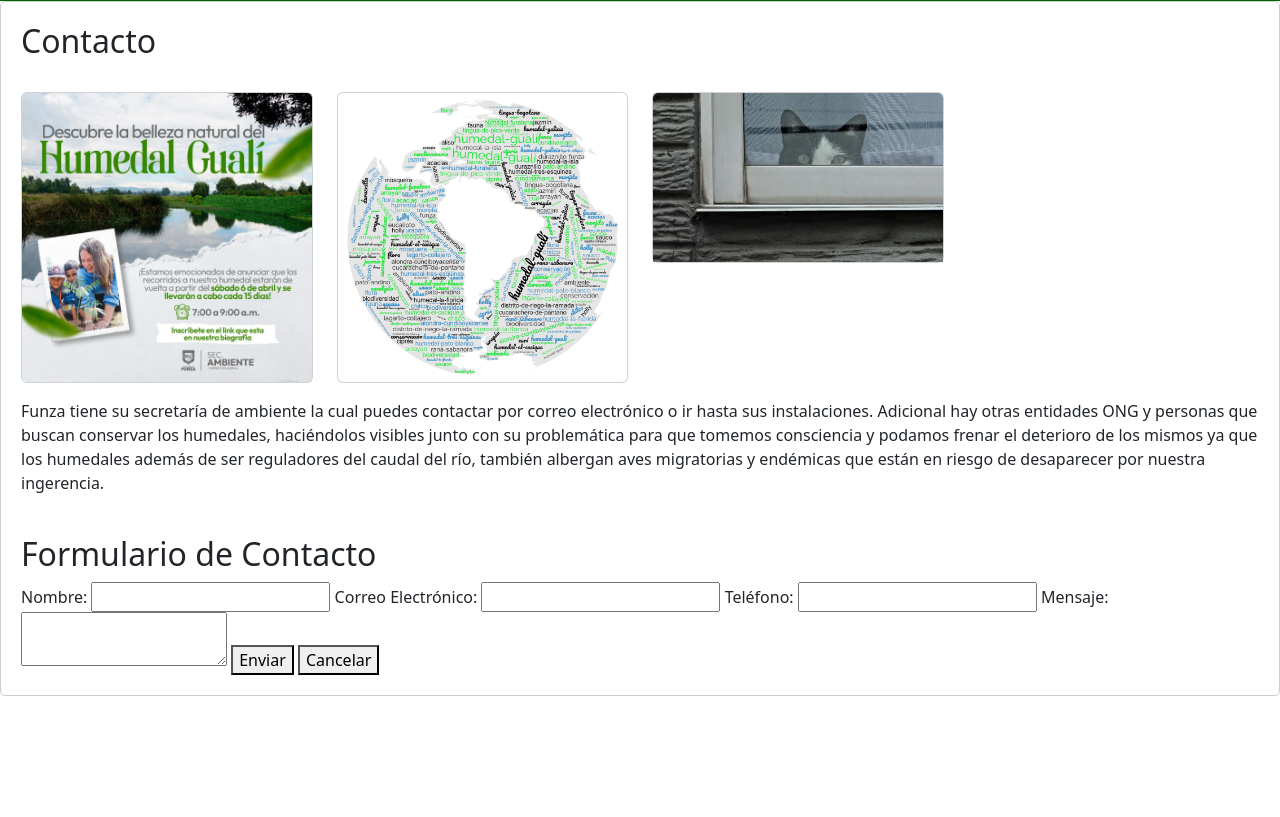
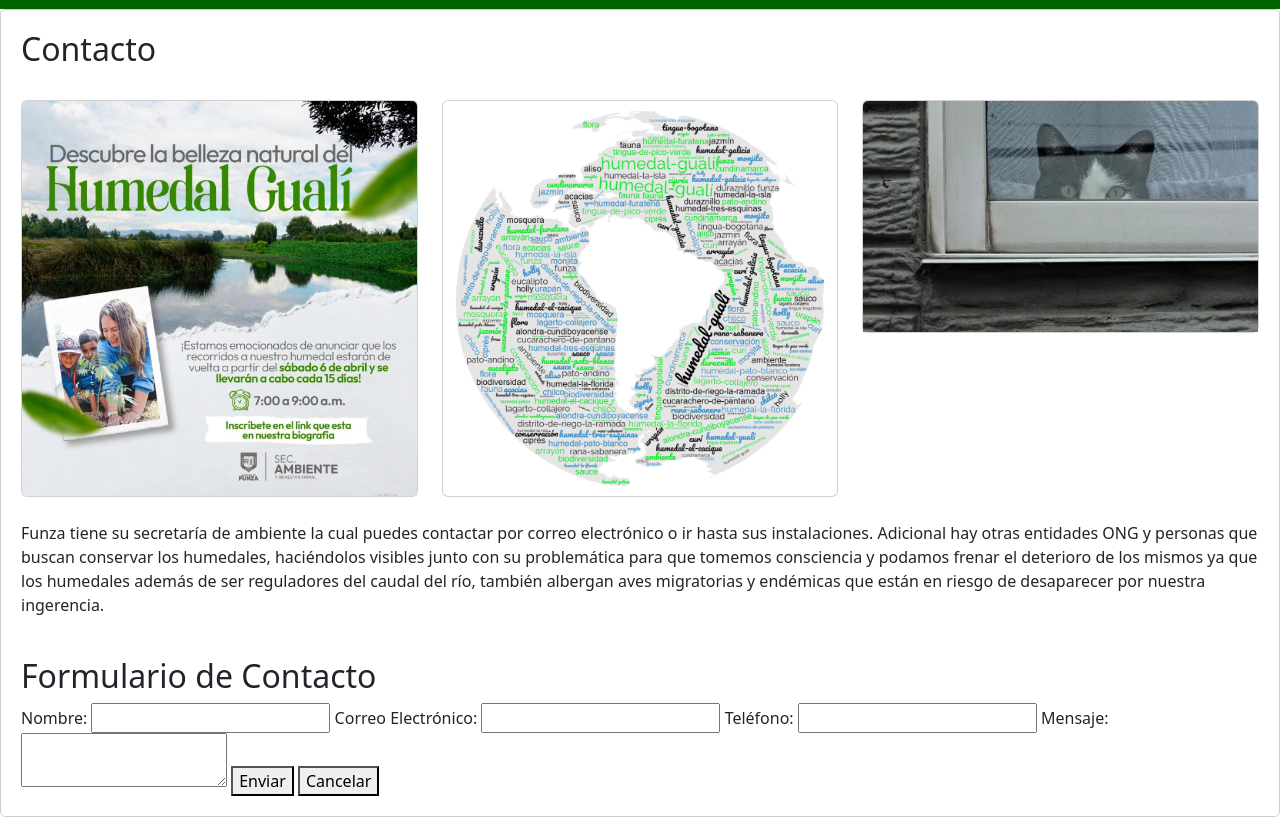
Before and after one commit to jorgemar73/WebPage-Biodiversidad-Funza, a Flask app: page / in a window 1280 px wide. Shown: the part 2741-3558 px from the top of the page. Before the commit the page ends 3437 px from the top, so only its background shows below. Run offline with Flask 3, Linux system fonts and the light colour scheme.

Commit message:
Ajuste del tamaño de las columnas

```diff
--- a/templates/acerca.html
+++ b/templates/acerca.html
@@ -10,7 +10,7 @@
     </p>
 
     <section class="row">
-        <div class="col-md-2 mb-2">
+        <div class="col-md-4 mb-4">
             <div class="card">
                 <img src="/static/img/funzanos_plaza.webp" class="card-img-top"
                     style="height: 266px; object-fit: contain;" alt="Cucarachero de Pantano">
@@ -19,7 +19,7 @@
                 </div>
             </div>
         </div>
-        <div class="col-md-2 mb-2">
+        <div class="col-md-4 mb-4">
             <div class="card">
                 <img src="/static/img/Humedal-Guali-patrimonio-y-orgullo-funzano-1-1024x576.webp" class="card-img-top"
                     style="height: 266px; object-fit: contain;" alt="Pato Andino">
@@ -28,7 +28,7 @@
                 </div>
             </div>
         </div>
-        <div class="col-md-3 mb-3">
+        <div class="col-md-4 mb-4">
             <iframe
             src="https://www.google.com/maps/embed?pb=!1m18!1m12!1m3!1d497.0386510263798!2d-74.21205552675171!3d4.716252943343283!2m3!1f0!2f0!3f0!3m2!1i1024!2i768!4f13.1!3m3!1m2!1s0x8e3f9d519d055d15%3A0xd5d04893bf20fc16!2sParque%20principal%20de%20Funza!5e0!3m2!1ses-419!2sco!4v1711500518319!5m2!1ses-419!2sco"
             style="height: 330px; width: 100%; border: 0;" allowfullscreen="" loading="lazy"
--- a/templates/contacto.html
+++ b/templates/contacto.html
@@ -2,22 +2,22 @@
     <h2>Contacto</h2>
     <br>
     <section class="row">
-        <div class="col-md-3 mb-3">
+        <div class="col-md-4 mb-4">
             <div class="card">
                 <img src="/static/img/promo-guali.webp" class="card-img-top"
-                    style="height: 100%; object-fit: contain;" alt="Flyer">
+                    style="height: 100%; object-fit: contain;" alt="Flyer del Humedal Gualí">
             </div>
         </div>
-        <div class="col-md-3 mb-3">
+        <div class="col-md-4 mb-4">
             <div class="card">
                 <img src="/static/img/wordcloud.webp" class="card-img-top"
                     style="height: 100%; object-fit: contain;" alt="Mudo Letras">
             </div>
         </div>
-        <div class="col-md-3 mb-3">
+        <div class="col-md-4 mb-4">
             <div class="card">
                 <img src="/static/img/gato_ventana.webp" class="card-img-top"
-                    style="height: 100%; object-fit: cover;" alt="Manolo">
+                    style="height: 100%; object-fit: contain;" alt="Foto del gato Manolo">
             </div>
         </div>
     </section>
```
Also changed, not shown: 1 other file.
